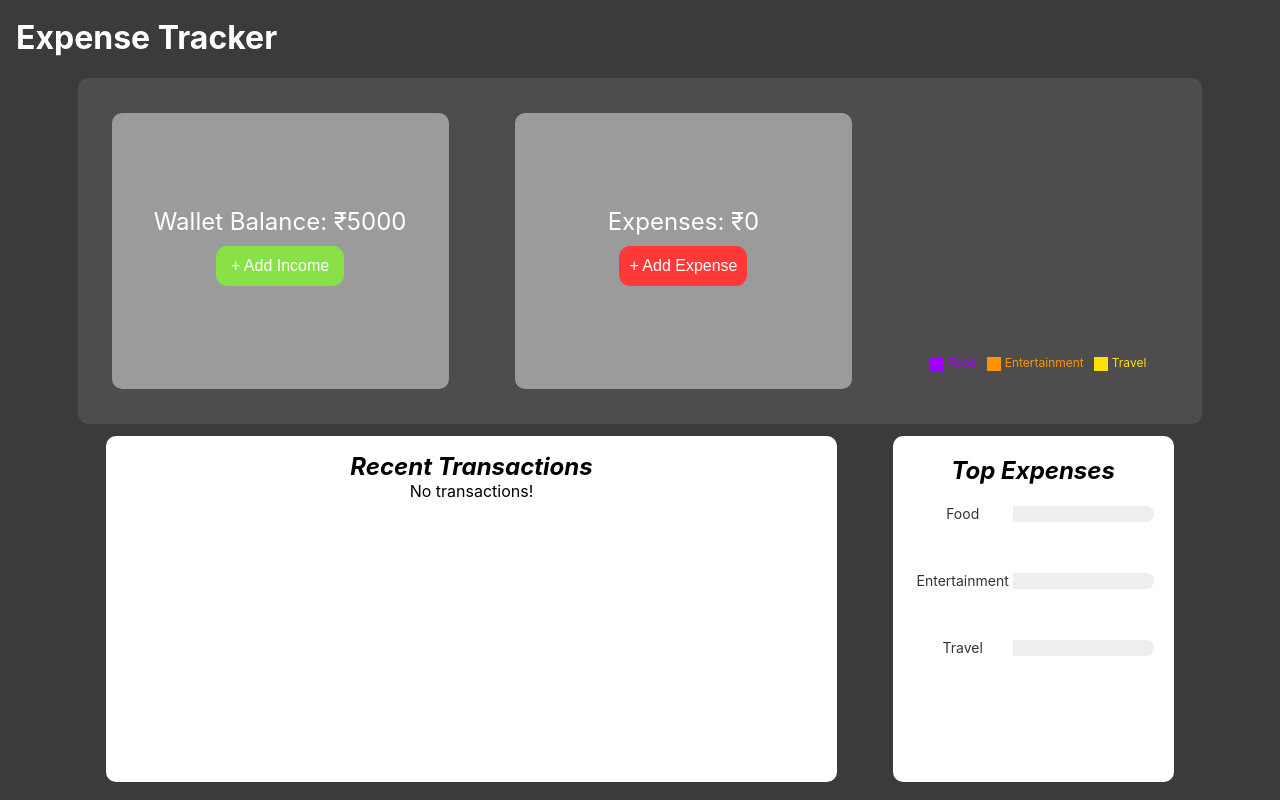
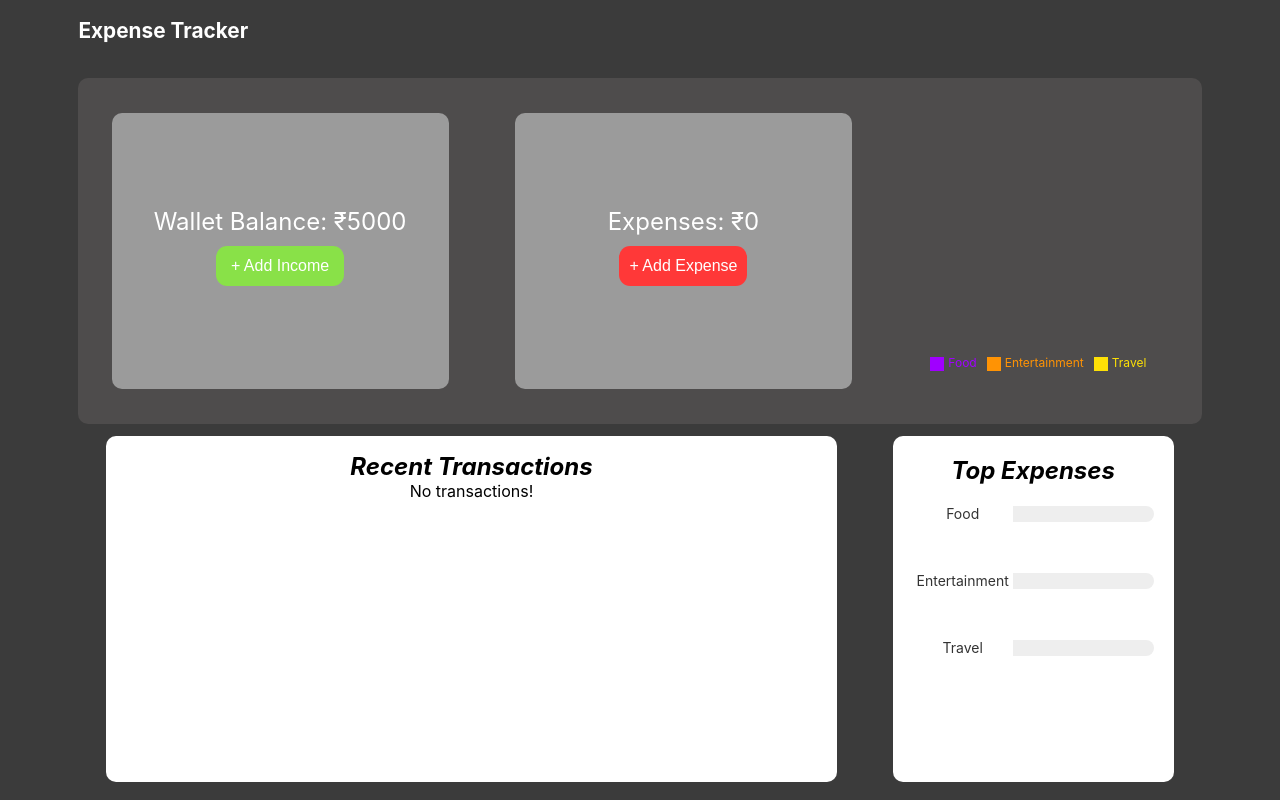
Before and after one commit to madhavgandhasiri/Expense-Tracker, a React (Create React App) app: page / in a window 1280 px wide. Built offline with nearby package versions, Linux system fonts and the light colour scheme.

Commit message:
changes in h1 header

```diff
--- a/src/components/ExpenseTracker.module.css
+++ b/src/components/ExpenseTracker.module.css
@@ -11,7 +11,7 @@
 }
 
 .container h1 {
-  width: 100%;
+  width: 90%;
   text-align: left;
   color: white;
   height: 3rem;
@@ -94,6 +94,14 @@
   width: 3rem;
 }
 
+.container h1 {
+  width: 90%;
+  text-align: left;
+  color: white;
+  height: 3rem;
+  font-size: 1.3rem;
+}
+
 .transacTitle {
   display: flex;
   flex-direction: column;
```
